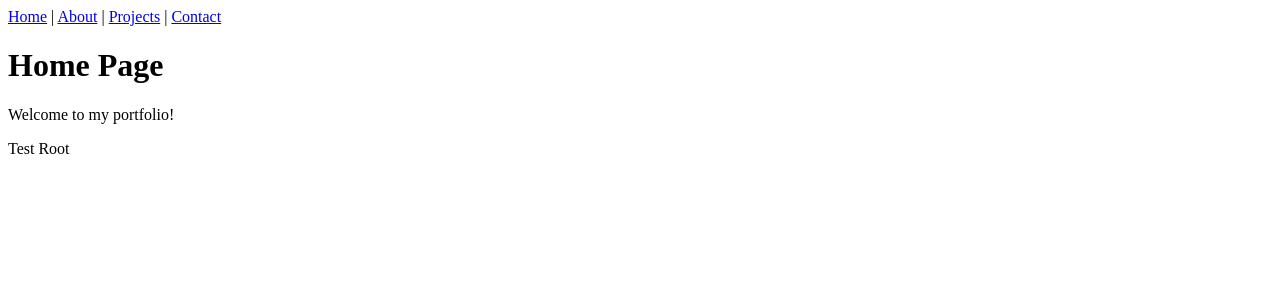
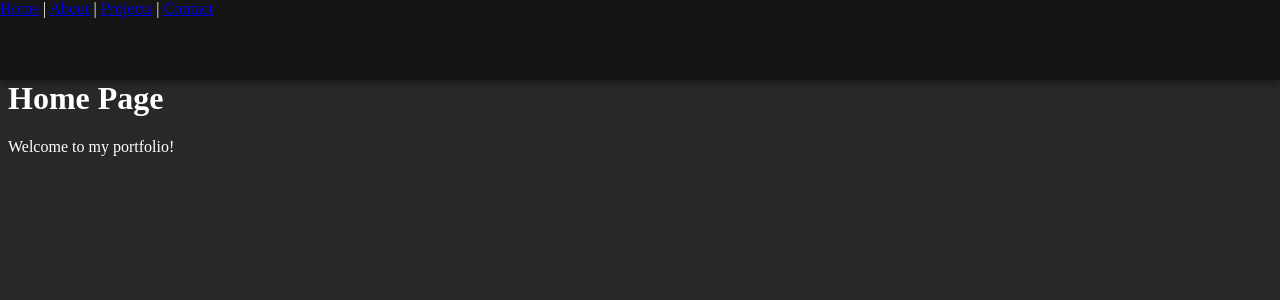
Before and after one commit to JulianMunguia04/personal-portfolio, a Vue app in the folder frontend/: page / in a window 1280 px wide. Shown: the top 300 px of the page. Built offline with nearby package versions, Linux system fonts and the light colour scheme.

Commit message:
Changed colors

```diff
--- a/frontend/src/App.vue
+++ b/frontend/src/App.vue
@@ -1,21 +1,18 @@
 <script setup>
   import { useRoute } from 'vue-router'
+  import Navbar from './components/Navbar.vue'
 
   const route = useRoute()
 </script>
 
 <template>
-  <nav v-if="route.path == '/'">
-    <router-link to="/">Home</router-link> |
-    <router-link to="/about">About</router-link> |
-    <router-link to="/projects">Projects</router-link> |
-    <router-link to="/contact">Contact</router-link>
-  </nav>
+  <Navbar/>
 
   <router-view />
-  <div>Test Root</div>
 </template>
 
 <style scoped>
-
+  div{
+    height: 200vh;
+  }
 </style>
--- /dev/null
+++ b/frontend/src/assets/main.css
@@ -0,0 +1,4 @@
+html{
+  background-color: #282828;
+  color: white;
+}
--- /dev/null
+++ b/frontend/src/components/Navbar.vue
@@ -0,0 +1,32 @@
+<script setup>
+  import { useRoute } from 'vue-router'
+  const route = useRoute()
+</script>
+
+<template>
+  <nav>
+    <router-link class= "router-link" to="/">Home</router-link> |
+    <router-link class= "router-link" to="/about">About</router-link> |
+    <router-link class= "router-link" to="/projects">Projects</router-link> |
+    <router-link class= "router-link" to="/contact">Contact</router-link>
+  </nav>
+
+  <main class="nav-margin">
+  </main>
+</template>
+
+<style scoped>
+  nav{
+    position:fixed;
+    top:0;
+    left:0;
+    width:100%;
+    height: 10vh;
+    box-shadow: 0 4px 6px rgba(0, 0, 0, 0.3);
+    background-color: rgb(21, 21, 21);
+  }
+  .nav-margin{
+    margin:none;
+    margin-top: 10vh;
+  }
+</style>
--- a/frontend/src/main.js
+++ b/frontend/src/main.js
@@ -1,3 +1,4 @@
+import './assets/main.css'
 import { createApp } from 'vue';
 import App from './App.vue';
 import router from './router';
--- a/frontend/src/views/Home.vue
+++ b/frontend/src/views/Home.vue
@@ -8,3 +8,6 @@
 <script setup>
 // Nothing yet
 </script>
+
+<style scoped>
+</style>
```
Also changed, not shown: 1 other file (tests, documents, lock files or other folders).
